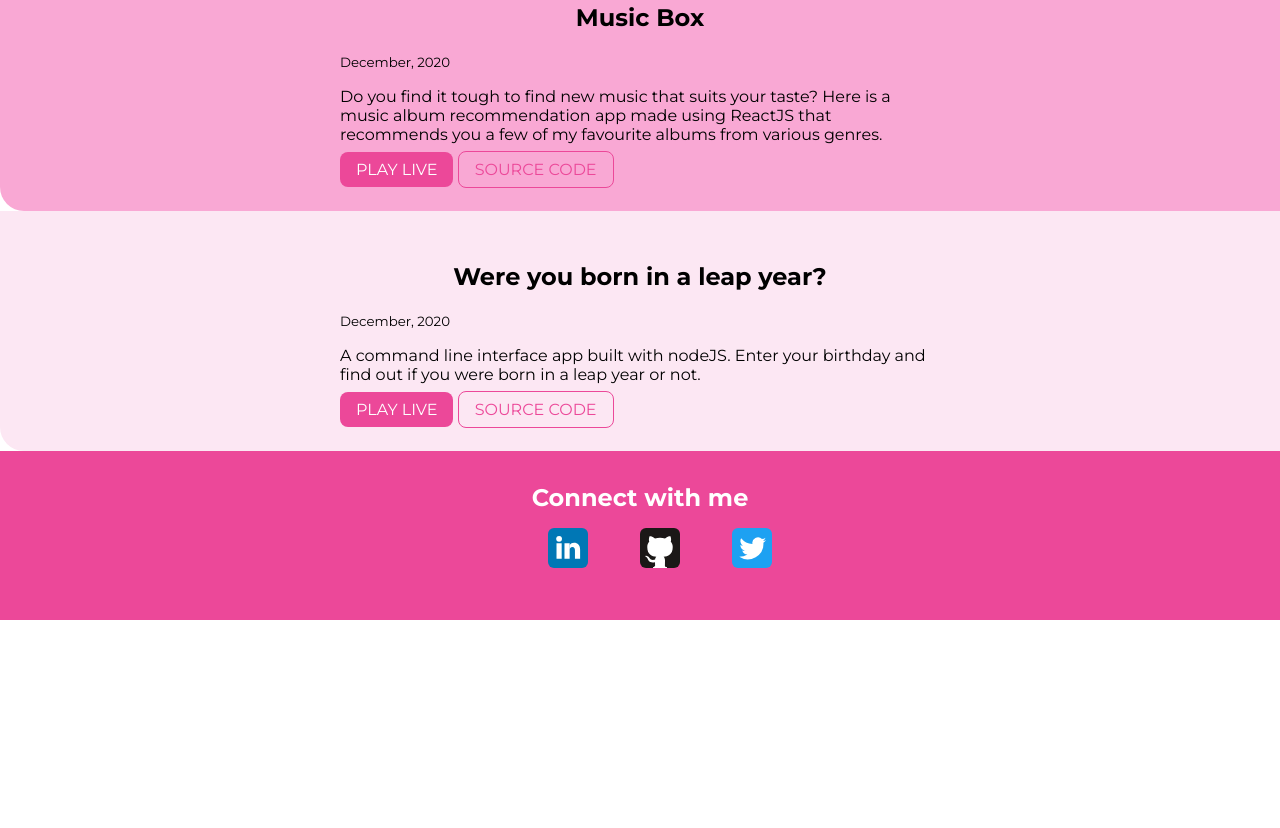
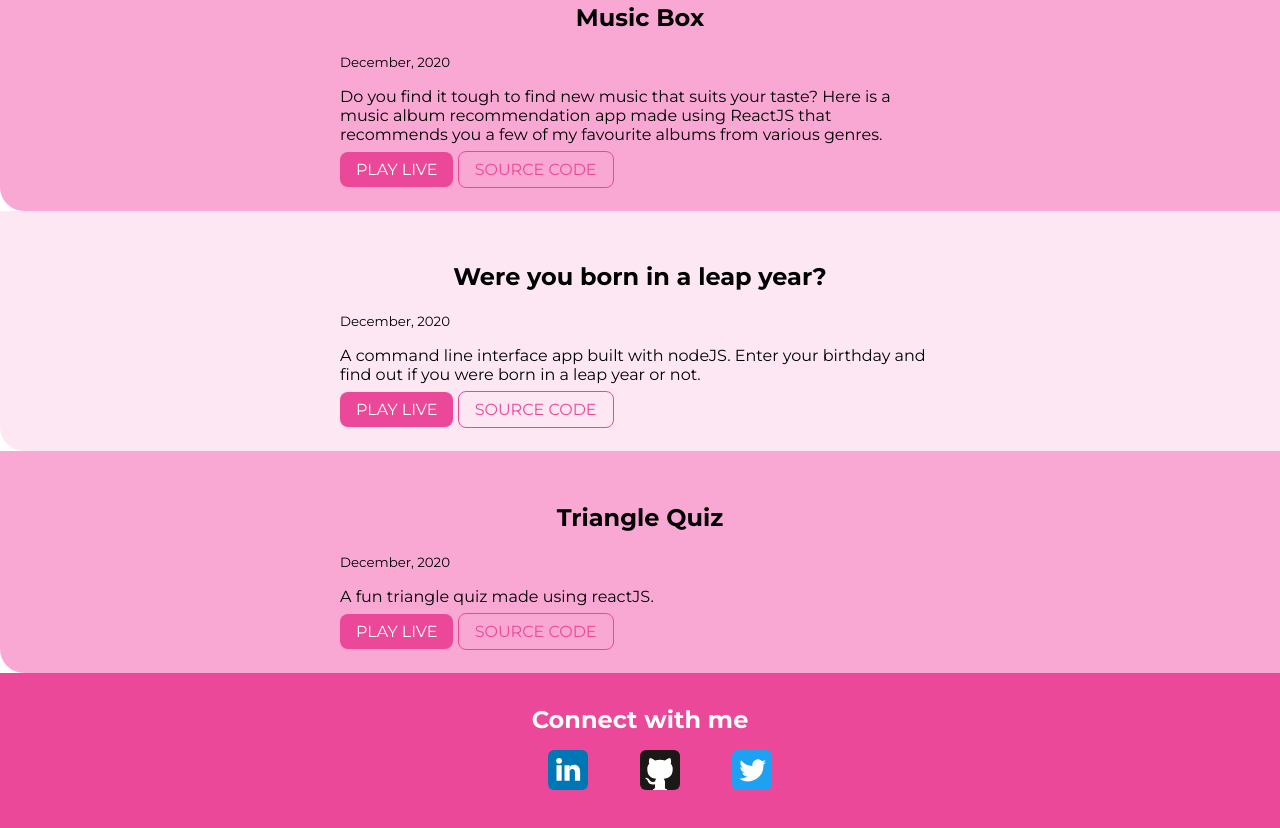
Before and after one commit to sajag-agarwal/lesson3-htmlcss, a plain HTML site: page projects.html in a window 1280 px wide. Shown: the part 1763-2591 px from the top of the page. Before the commit the page ends 2383 px from the top, so only its background shows below. Drawn offline with nearby package versions, Linux system fonts and the light colour scheme.

Commit message:
Update projects.html

```diff
--- a/projects.html
+++ b/projects.html
@@ -98,6 +98,16 @@
             <a href="https://github.com/sajag-agarwal/LeapYear-CLI" class="link link-secondary">SOURCE CODE</a>
         </div>
     </section>
+    <section class="section ow">
+        <div class="container container-center">
+            <h1>Triangle Quiz</h1>
+            <small>December, 2020</small>
+            <p>A fun triangle quiz made using reactJS.</p>
+            <a class="link link-primary"
+                href="https://repl.it/@sajag16185/RandomTries/?embed=1&output=1">PLAY LIVE</a>
+            <a href="https://l66uv.csb.app/" class="link link-secondary">SOURCE CODE</a>
+        </div>
+    </section>
 
 
     <footer class="footer container">
```
